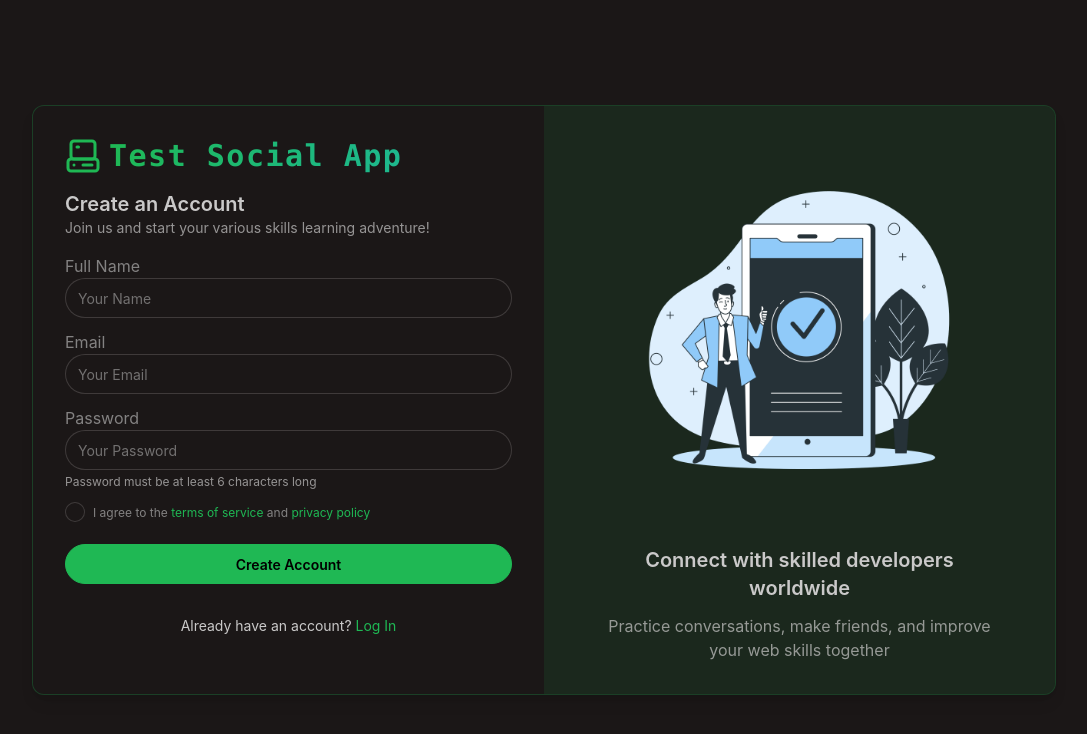
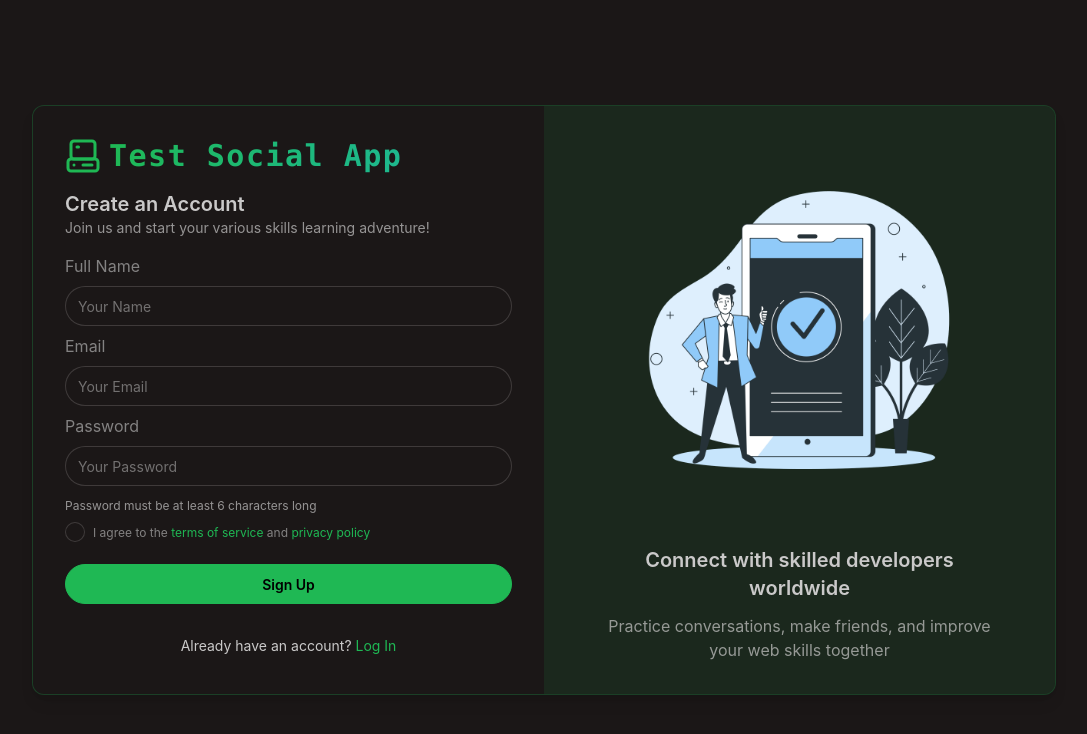
Before and after one commit to bbs220/Diligent-Scholars, a React (Vite) app in the folder client/: page /signup in a window 1280 px wide. Shown: the top 734 px of the page, without its empty margins (96-1183 px from the left). Built offline with nearby package versions, Linux system fonts and the light colour scheme; no server answers.

Commit message:
minor css fixes

```diff
--- a/client/src/pages/LogInPage.tsx
+++ b/client/src/pages/LogInPage.tsx
@@ -55,7 +55,7 @@ const LogInPage = () => {
                   </p>
                 </div>
 
-                <div className="flex flex-col gap-3">
+                <div className="flex flex-col gap-2">
                   <div className="form-control w-full space-y-2">
                     <label className="label">
                       <span className="label-text">Email</span>
@@ -90,7 +90,7 @@ const LogInPage = () => {
 
                   <button
                     type="submit"
-                    className="btn btn-primary w-full"
+                    className="btn btn-primary w-full mt-4"
                     disabled={isPending}
                   >
                     {isPending ? (
@@ -110,7 +110,7 @@ const LogInPage = () => {
                         to="/signup"
                         className="text-primary hover:underline"
                       >
-                        Create one
+                        Sign Up
                       </Link>
                     </p>
                   </div>
--- a/client/src/pages/SignUpPage.tsx
+++ b/client/src/pages/SignUpPage.tsx
@@ -56,9 +56,9 @@ const SignUpPage = () => {
                   </p>
                 </div>
 
-                <div className="space-y-3">
+                <div className="flex flex-col gap-2">
                   {/* fullname */}
-                  <div className="form-control w-full">
+                  <div className="form-control w-full space-y-2">
                     <label className="label">
                       <span className="label-text">Full Name</span>
                     </label>
@@ -77,7 +77,7 @@ const SignUpPage = () => {
                     />
                   </div>
                   {/* email */}
-                  <div className="form-control w-full">
+                  <div className="form-control w-full space-y-2">
                     <label className="label">
                       <span className="label-text">Email</span>
                     </label>
@@ -93,7 +93,7 @@ const SignUpPage = () => {
                     />
                   </div>
                   {/* password */}
-                  <div className="form-control w-full">
+                  <div className="form-control w-full space-y-2">
                     <label className="label">
                       <span className="label-text">Password</span>
                     </label>
@@ -143,7 +143,7 @@ const SignUpPage = () => {
                       Loading...
                     </>
                   ) : (
-                    "Create Account"
+                    <span>Sign Up</span>
                   )}
                 </button>
 
```
